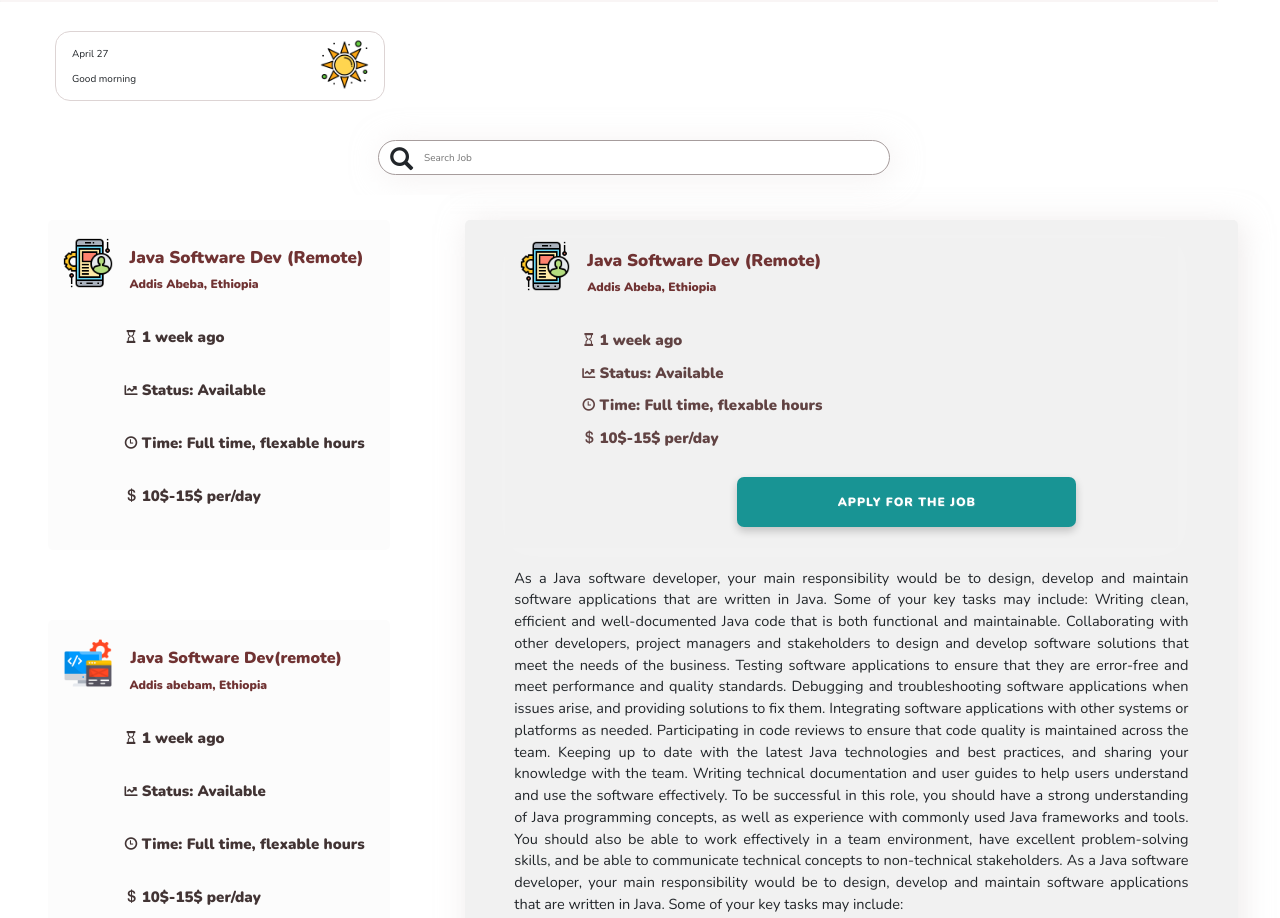
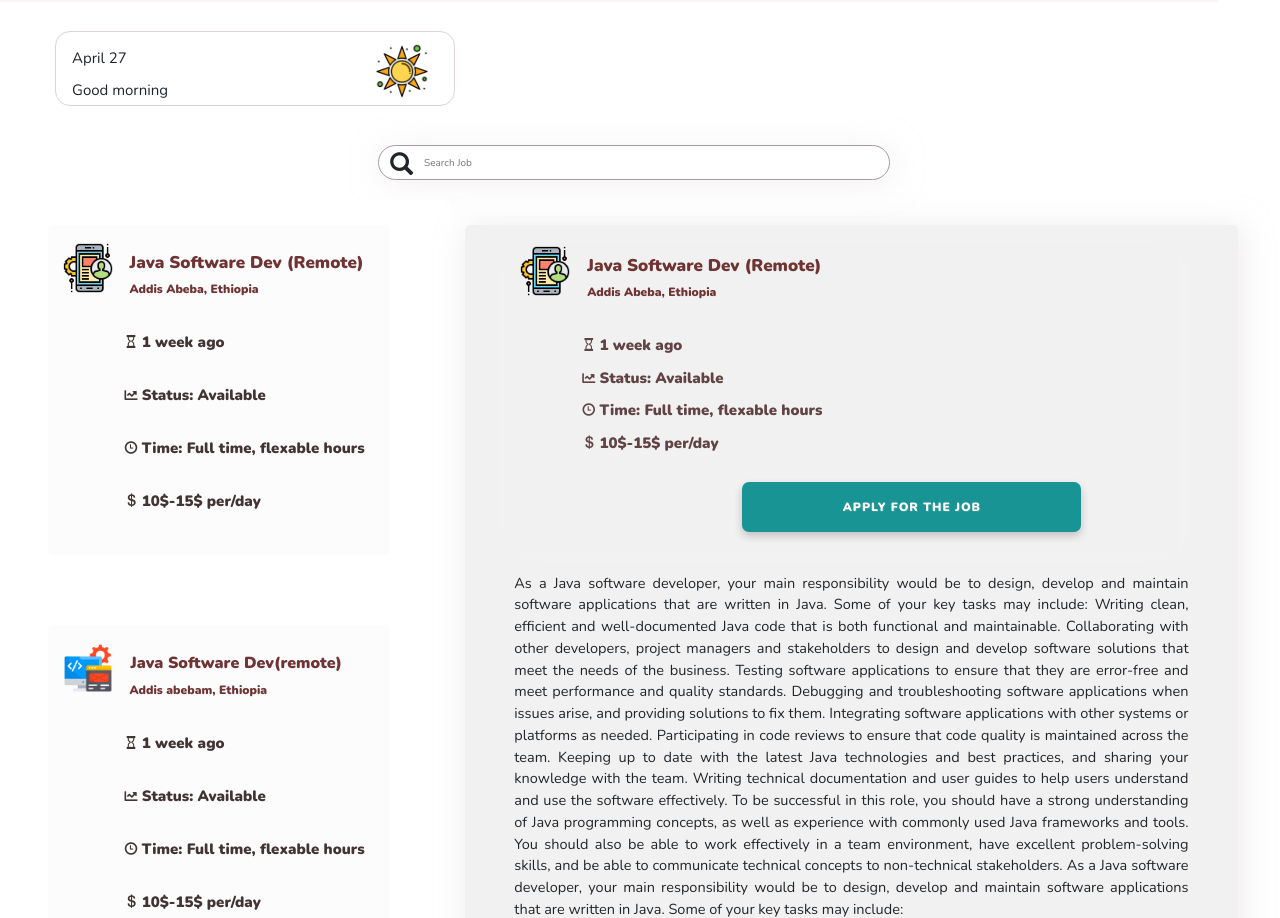
Before and after one commit to DeazStar/ip_project_job_portal_website, a PHP site: page /findjob.html in a window 1280 px wide. Shown: the part 121-1039 px from the top of the page. Run offline with PHP 8.4, Linux system fonts and the light colour scheme; some libraries are stand-ins or nearby versions.

Commit message:
Add files via upload

```diff
--- a/css/findjob.css
+++ b/css/findjob.css
@@ -1,4 +1,5 @@
 body {
+    width: 100%;
     padding: 0px;
     margin: 0px;
     font-family: 'Nunito', sans-serif;
@@ -25,7 +26,7 @@ nav {
     width: 17%;
     align-items: center;
     margin-right: 30px;
-    margin-bottom: 48px;
+    margin-bottom: 4px;
 }
 
 .nav-icon {
@@ -56,7 +57,7 @@ a {
 .nav-two {
     display: flex;
     flex-direction: row;
-    margin: 5px 25px;
+    margin: 0px 25px;
 }
 
 .nav-item {
@@ -74,9 +75,8 @@ a {
     border-radius: 0px;
 
 }
-
 .nav-button-container {
-    margin-top: 45px;
+    margin-top: 4px;
 }
 /* header */
 
@@ -101,17 +101,18 @@ body
     margin: 19px;
     margin-left: 55px;
 
-    width:330px;
-    height: 70px;
+    width:400px;
+    height: 75px;
 
     border-radius: 15px;
+    font-size: 15px;
 }
 .sun
 {
     float: right;
     display: inline-block;
-    width:55px;
-    margin: -5px 0px 0px 0px;
+    width:60px;
+    margin: -3px 5px 0px 0px;
 
 }
 .search-div
@@ -157,7 +158,6 @@ body
     background-color: rgb(255, 255, 255);
 
     justify-content: space-between;
-
 }
 .job-list
 {
@@ -184,7 +184,6 @@ body
 }
 .job-details
 {
-    background-color: rgb(255, 255, 255);
     flex: 1;
     margin: 0px 35px 1px 15px;
 
@@ -242,6 +241,10 @@ body
     text-transform: uppercase;
     box-shadow: 0 4px 9px 0 rgba(0, 0, 0, 0.2);
 }
+button:active {
+    transform: scale(1.03);
+  }
+
 .status
 {
     color: rgb(66, 52, 52);
@@ -296,7 +299,7 @@ body
 
 
     padding: 16px 15px;
-    margin-left: 155px;
+    margin-left: 25%;
     margin-top: 18px;
 
     text-shadow: 1px 1px 1px rgba(240, 207, 207, 0.14);
@@ -304,19 +307,49 @@ body
     box-shadow: 0 4px 9px 0 rgba(0, 0, 0, 0.2);
 
 }
+
 @media screen and (max-width: 900px) {
+
+    .job-list
+    {
+        background-color: rgb(255, 255, 255);
+        width: 100%;
+
+        display: flex;
+        flex-direction: column;
+        justify-content: space-between;
+
+    }
+    .job-details
+    {
+        width: 100%;
+
+        border-radius: 10px;
+
+        display: flex;
+        flex-direction: column;
+        border-radius: 5px;
+        background-color: #f3f3f3;
+
+        box-shadow: 3px 3px 30px rgba(221, 213, 213, 0.5);
+
+        margin: 55px 20px 1px 25px;
+    }
+
     .btn1 {
-        margin-left:55px ;
+        margin-left:35%;;
+        width: 80%;
+
     }
     .job-container
     {
+
+    width: 100%;
     margin-top:20px ;
     display: flex;
     flex-direction: column;
     background-color: rgb(255, 255, 255);
-
     justify-content: space-between;
-
 }
 .job1
 {
@@ -328,8 +361,7 @@ body
     box-shadow: 3px 3px 1px rgba(255, 255, 255, 0.993);
 
     padding: 15px 5px 0px 10px;
-    height: 330px;
-    width: 400px;
+    height: 230px;
     margin: 25px 45px 0px 25px;
 }
 
@@ -350,7 +382,35 @@ body
 {
     display: none;
 }
+
+p.description
+{
+    width: 100%;
+    margin: 45px 0px;
+
+    text-align: justify;
 }
+
+
+/* left */
+.status
+{
+    color: rgb(66, 52, 52);
+    padding-top: 28px;
+    font-size: 15px;
+    width: 100%;
+    height: 220px;
+
+    display: flex;
+    flex-direction: row;
+    gap: 30px;
+    justify-content:space-between;
+}
+
+}
+
+
+
 
 .details-top
 {
@@ -450,8 +510,9 @@ hr {
     justify-content: space-around;
 }
 
+
+
 @media only screen and (max-width:800px){
-
 
 
 .target-container{
```
